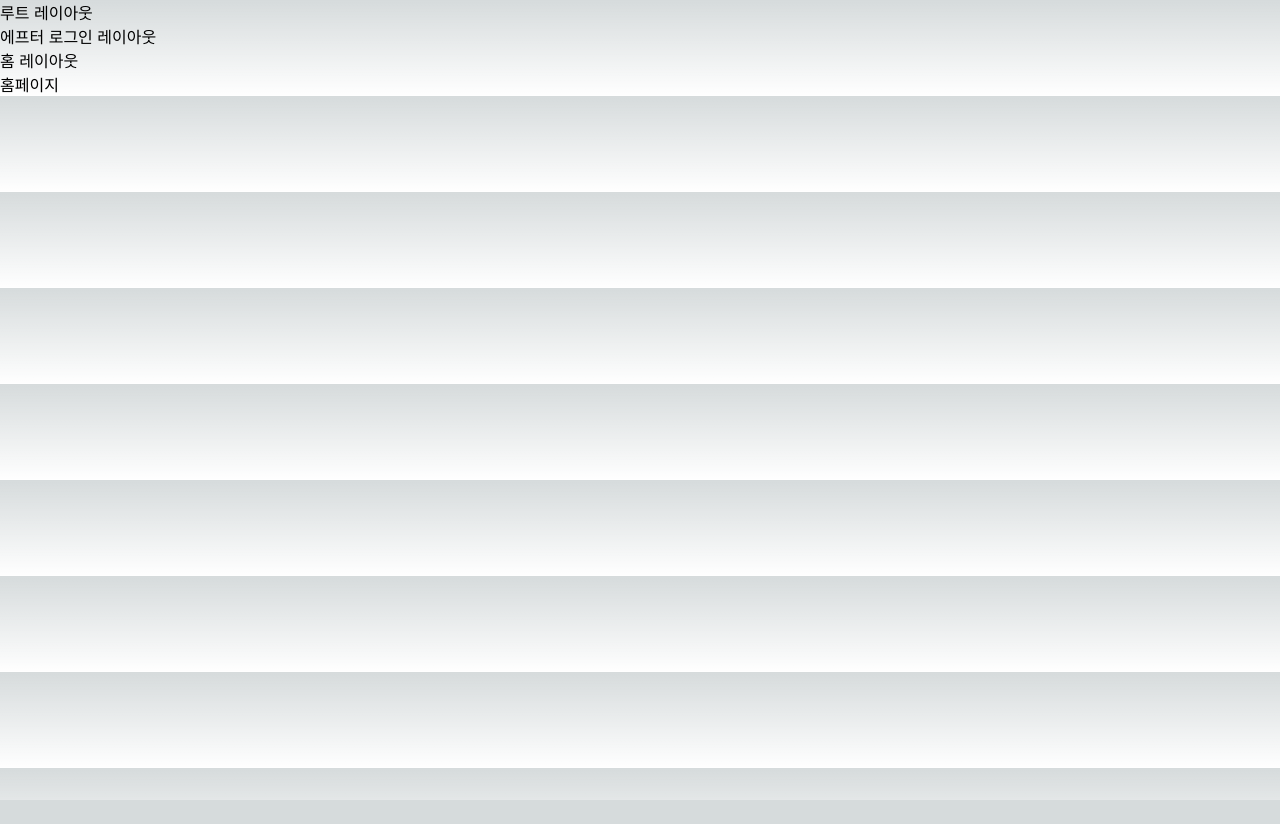
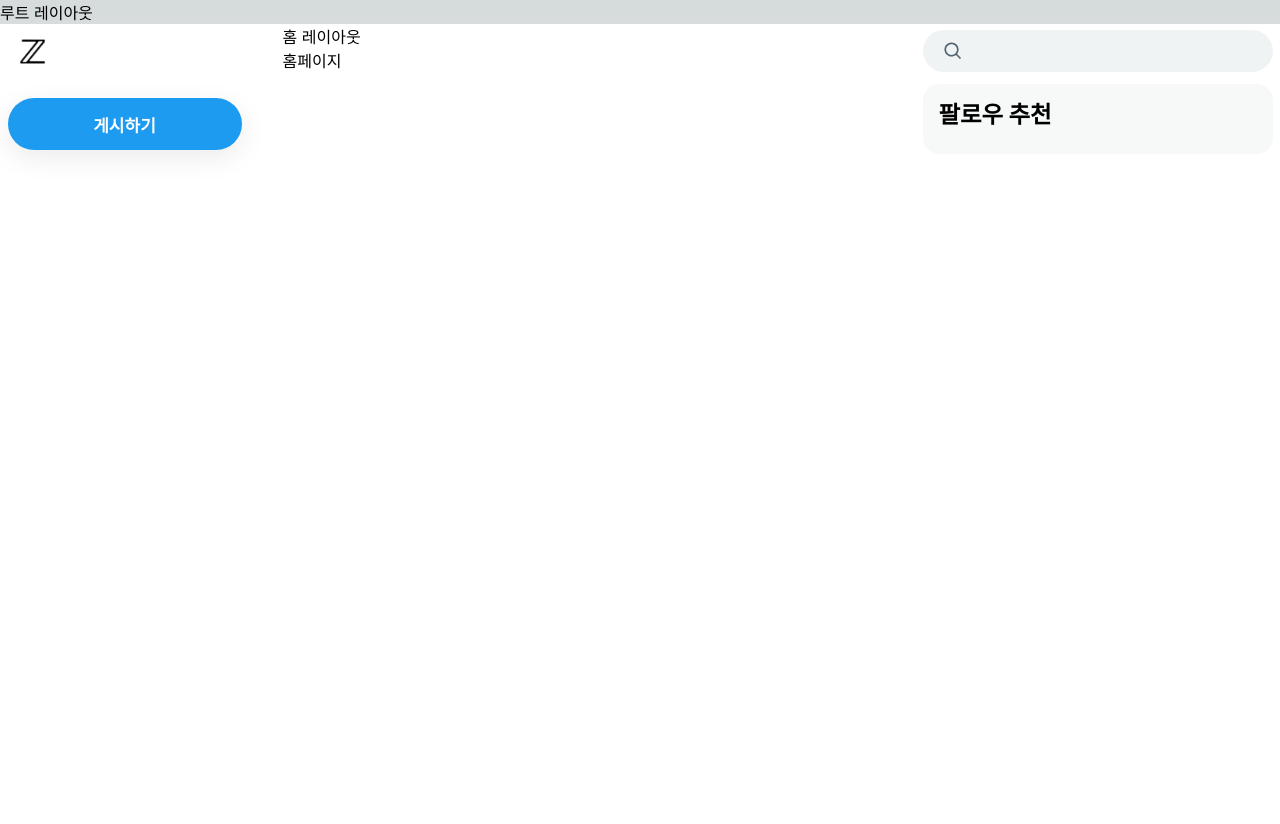
Before and after one commit to heyimcsy/z-com, a Next.js app: page /home in a window 1280 px wide. Before the commit the page ends 800 px from the top, so only its background shows below. Built offline with nearby package versions, Linux system fonts and the light colour scheme.

Commit message:
after login layout

```diff
--- /dev/null
+++ b/src/app/(afterLogin)/layout.module.css
@@ -0,0 +1,134 @@
+.container {
+    display: flex;
+    align-items: stretch;
+    background-color: #fff;
+}
+
+.leftSectionWrapper {
+    display: flex;
+    align-items: flex-end;
+    flex-direction: column;
+    flex-grow: 1;
+}
+
+.leftSection {
+    width: 275px;
+    height: 100dvh;
+}
+
+.leftSectionFixed {
+    position: fixed;
+    /*ingherit : 부모의 값을 그대로 상속해온다.*/
+    width: inherit;
+    height: 100dvh;
+    display: flex;
+    flex-direction: column;
+}
+
+.leftSectionFixed nav {
+    flex: 1;
+}
+.leftSectionFixed nav li {
+    list-style-type: none;
+}
+
+.logo {
+    display: inline-block;
+    height: 56px;
+    margin-top: 2px;
+}
+
+.logoPill {
+    width: 50px;
+    height: 50px;
+    border-radius: 50%;
+    display: flex;
+    justify-content: center;
+    align-items: center;
+}
+.logoPill:hover {
+    background-color: rgba(15,20,25, 0.1);
+}
+
+.postButton {
+    margin: 16px 0;
+    display: flex;
+    justify-content: center;
+    align-items: center;
+    height: 52px;
+    box-shadow: rgba(0, 0, 0, 0.08) 0px 8px 28px;
+    background-color: rgb(29, 155, 240);
+    width: 234px;
+    border: none;
+    color: rgb(255, 255, 255);
+    font-weight: 700;
+    font-size: 17px;
+    border-radius: 26px;
+}
+
+.postButton:hover {
+    background-color: rgb(26, 140, 216);
+}
+
+.rightSectionWrapper {
+    display: flex;
+    align-items: flex-start;
+    height: 100dvh;
+    flex-direction: column;
+    flex-grow: 1;
+}
+
+.rightSectionInner {
+    height: 100%;
+    width: 990px;
+    display: flex;
+    justify-content: space-between;
+}
+
+.main {
+    width: 600px;
+    height: 200dvh;
+}
+
+.rightSection {
+    width: 350px;
+    height: 100%;
+}
+
+.search {
+    position: fixed;
+    height: 42px;
+    width: inherit;
+    border-radius: 21px;
+    background-color: rgb(239, 243, 244);
+    margin-top: 6px;
+    margin-bottom: 12px;
+    display: flex;
+    align-items: center;
+}
+
+.search svg {
+    margin-left: 20px;
+    fill: rgb(83, 100, 113);
+}
+
+.search input {
+    outline: none;
+    background-color: inherit;
+    border: none;
+    padding: 12px;
+    margin-left: 5px;
+    font-size: 15px;
+}
+
+.followRecommend {
+    font-size: 20px;
+    font-weight: bold;
+    background-color: rgb(247, 249, 249);
+    border-radius: 16px;
+    margin: 12px 0;
+    padding: 12px 16px;
+}
+.followRecommend h3 {
+    padding-bottom: 12px;
+}
--- a/src/app/(afterLogin)/layout.tsx
+++ b/src/app/(afterLogin)/layout.tsx
@@ -1,9 +1,49 @@
 import React from "react";
+import style from "@/app/(afterLogin)/layout.module.css";
+import Link from "next/link";
+import Image from "next/image";
+import ZLogo from '../../../public/zlogo.png';
 
 export default function AfterLoginLayout({children}:{children: React.ReactNode}) {
-    return(
-        <div>
-            에프터 로그인 레이아웃
-            {children}</div>
+    return (
+        <div className={style.container}>
+            <header className={style.leftSectionWrapper}>
+                <section className={style.leftSection}>
+                    <div className={style.leftSectionFixed}>
+                        <Link className={style.logo} href="/home">
+                            <div className={style.logoPill}>
+                                <Image src={ZLogo} alt="z.com로고" width={40} height={40}/>
+                            </div>
+                        </Link>
+                        <nav>
+                            <ul>
+                            </ul>
+                            <Link href="/compose/tweet" className={style.postButton}>게시하기</Link>
+                        </nav>
+                    </div>
+                </section>
+            </header>
+            <div className={style.rightSectionWrapper}>
+                <div className={style.rightSectionInner}>
+                    <main className={style.main}>{children}</main>
+                    <section className={style.rightSection}>
+                        <div style={{marginBottom: 60, width: 'inherit'}}>
+                            <form className={style.search}>
+                                <svg width={20} viewBox="0 0 24 24" aria-hidden="true">
+                                    <g>
+                                        <path
+                                            d="M10.25 3.75c-3.59 0-6.5 2.91-6.5 6.5s2.91 6.5 6.5 6.5c1.795 0 3.419-.726 4.596-1.904 1.178-1.177 1.904-2.801 1.904-4.596 0-3.59-2.91-6.5-6.5-6.5zm-8.5 6.5c0-4.694 3.806-8.5 8.5-8.5s8.5 3.806 8.5 8.5c0 1.986-.682 3.815-1.824 5.262l4.781 4.781-1.414 1.414-4.781-4.781c-1.447 1.142-3.276 1.824-5.262 1.824-4.694 0-8.5-3.806-8.5-8.5z"></path>
+                                    </g>
+                                </svg>
+                                <input type="search"/>
+                            </form>
+                        </div>
+                        <div className={style.followRecommend}>
+                            <h3>팔로우 추천</h3>
+                        </div>
+                    </section>
+                </div>
+            </div>
+        </div>
     )
 }
```
